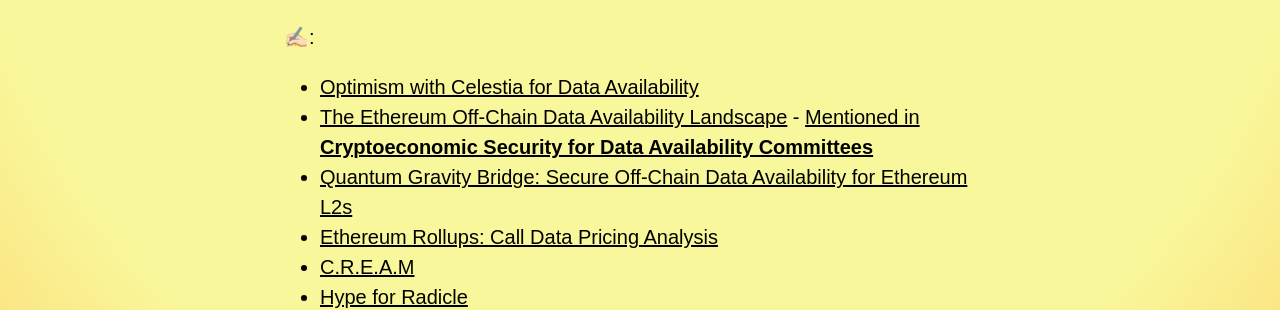
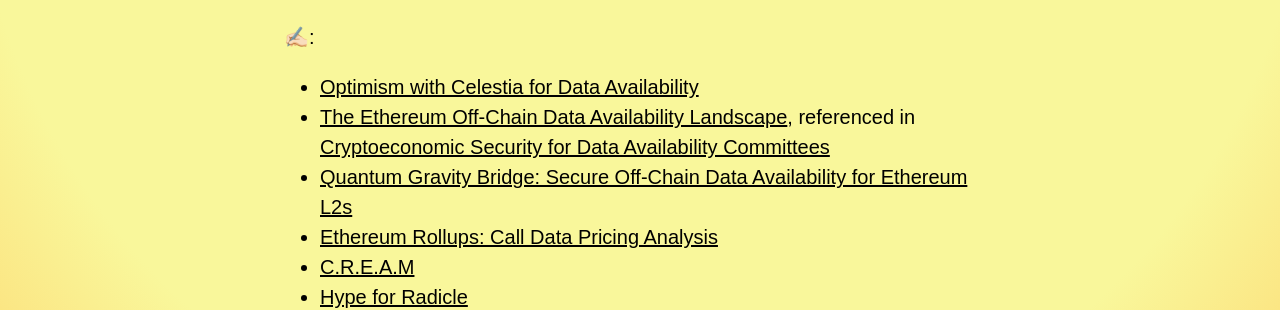
Before and after one commit to adeets-22/adeets-22.github.io, a Jekyll site: the page built from index.md, in a window 1280 px wide. Shown: the part 1281-1591 px from the top of the page. Built offline with Jekyll 4.4.1, drawn with Linux system fonts in a browser that asks for light colours.

Commit message:
Update index.md

```diff
--- a/index.md
+++ b/index.md
@@ -17,8 +17,7 @@
 
 ✍🏻:
 - [Optimism with Celestia for Data Availability](https://gov.optimism.io/t/draft-gf-phase-1-proposal-optimism-with-celestia-for-data-availability/2881)
-- [The Ethereum Off-Chain Data Availability Landscape](https://blog.celestia.org/ethereum-off-chain-data-availability-landscape/)
-       - [Mentioned in **Cryptoeconomic Security for Data Availability Committees**](https://arxiv.org/abs/2208.02999)
+- [The Ethereum Off-Chain Data Availability Landscape](https://blog.celestia.org/ethereum-off-chain-data-availability-landscape/), referenced in [ Cryptoeconomic Security for Data Availability Committees](https://arxiv.org/abs/2208.02999)
 - [Quantum Gravity Bridge: Secure Off-Chain Data Availability for Ethereum L2s](https://blog.celestia.org/celestiums/)
 - [Ethereum Rollups: Call Data Pricing Analysis](https://forum.celestia.org/t/ethereum-rollup-call-data-pricing-analysis/141)
 - [C.R.E.A.M](https://buttercup4pres.medium.com/c-r-e-a-m-e39e49a4a9fa)
```
